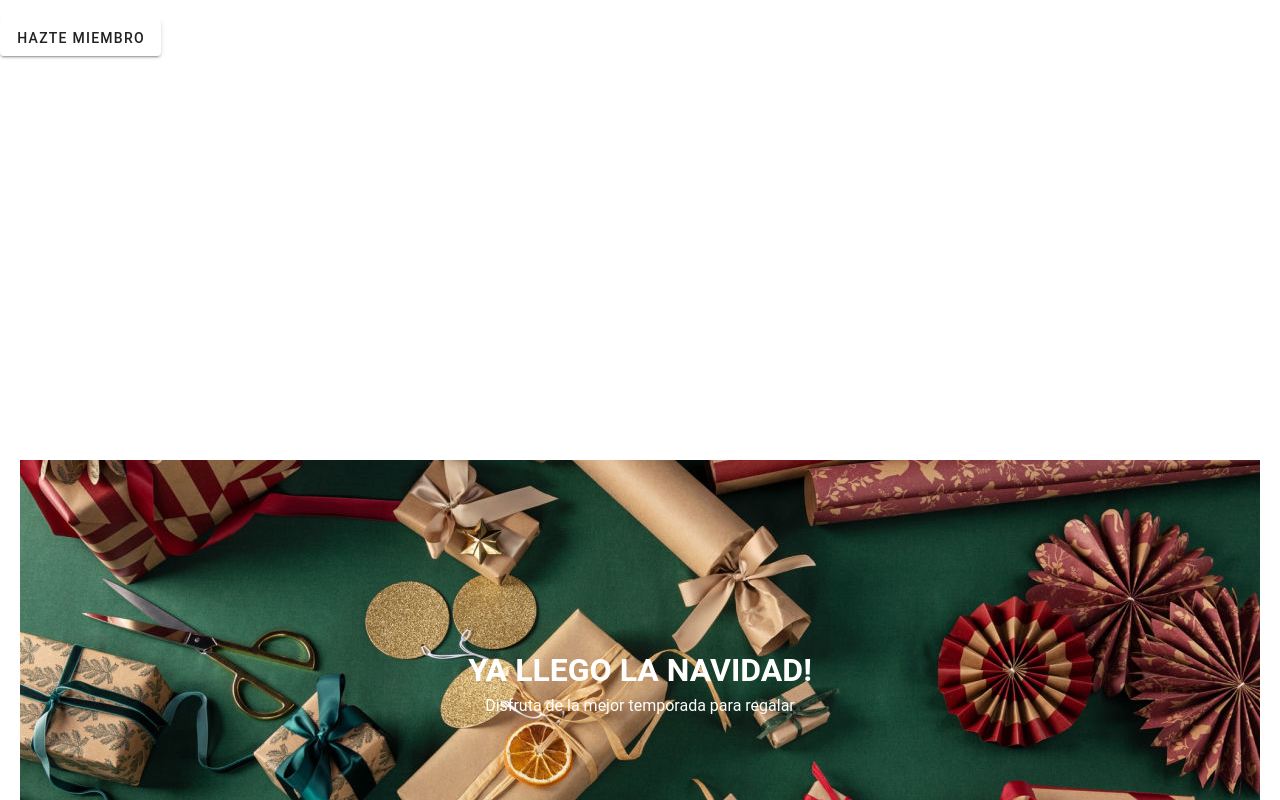
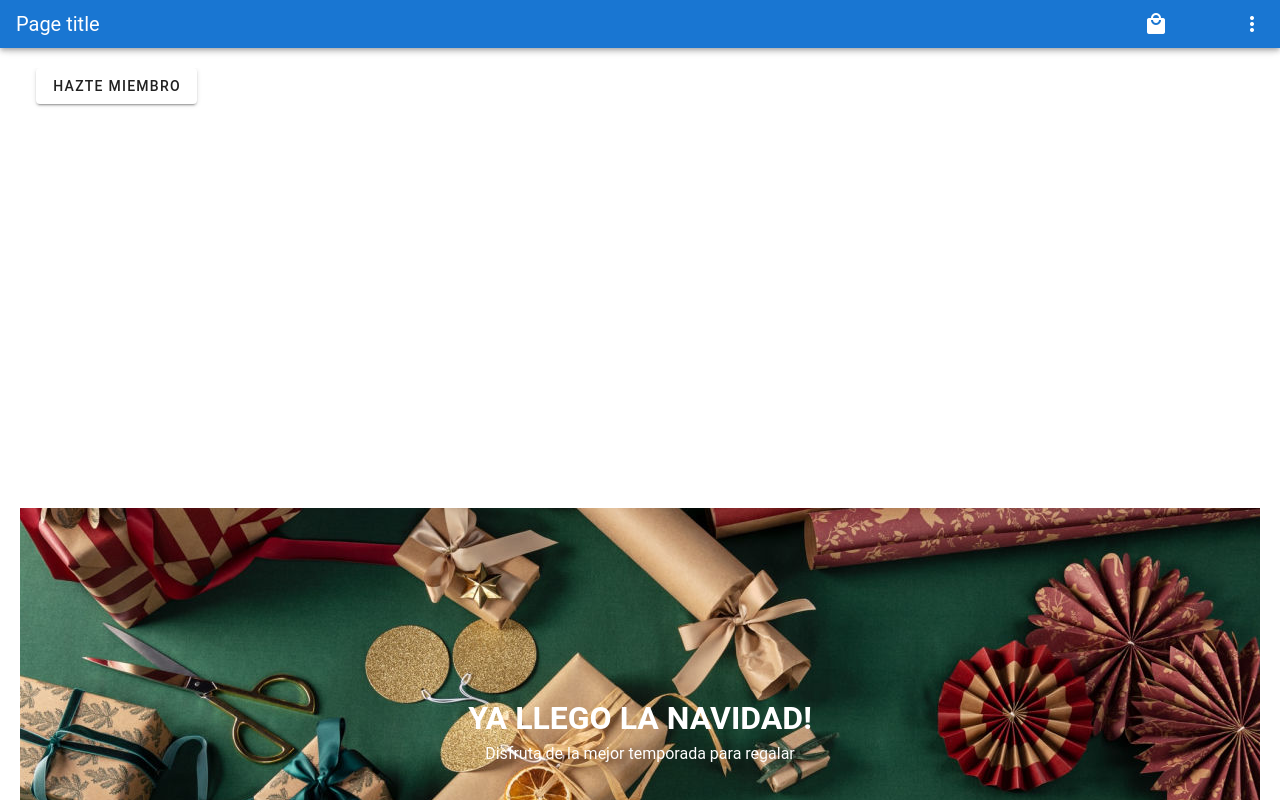
Before and after one commit to Keiddy15/tienda-virtual, a Vue app: page /Inicio in a window 1280 px wide. Shown: the top 800 px of the page. Built offline with nearby package versions, Linux system fonts and the light colour scheme; a small style sheet from the web is missing.

Commit message:
inicio grid

```diff
--- /dev/null
+++ b/src/components/app_bar.vue
@@ -0,0 +1,43 @@
+<template>
+    <div>
+    <v-app-bar
+        color="blue darken-2"
+        dense
+        dark
+    >
+
+        <v-toolbar-title>Page title</v-toolbar-title>
+        <v-spacer></v-spacer>
+
+        <v-btn icon>
+            <v-icon>mdi-shopping</v-icon>
+        </v-btn>
+
+        <v-btn icon>
+            <v-icon>mdi-user</v-icon>
+        </v-btn>
+
+      <v-menu
+        left
+        bottom
+      >
+        <template v-slot:activator="{ on, attrs }">
+          <v-btn
+            icon
+            v-bind="attrs"
+            v-on="on"
+          >
+            <v-icon>mdi-dots-vertical</v-icon>
+          </v-btn>
+        </template>
+
+        </v-menu>
+    </v-app-bar>
+    </div>
+</template>
+
+<script>
+    export default {
+        name: "app_bar"
+    }
+</script>
--- a/src/views/Inicio.vue
+++ b/src/views/Inicio.vue
@@ -1,16 +1,15 @@
 <template>
   <v-app class="Inicio" >
+    <app_bar/>
     <v-img
       src="@/assets/img/inicio.png"
       width="auto"
       height="400"
       class="my-5"
     >
-      <v-row justify="start" >
-          <v-col md="auto" >
-              <v-btn justify="center" align="center" color="white">Hazte miembro</v-btn>
-          </v-col>
-      </v-row>
+      <v-flex class="unirse justify-center" >
+        <v-btn class="ml-9 " color="white">Hazte miembro</v-btn>
+      </v-flex>
     </v-img>
     <v-parallax
       src="@/assets/img/navidad.jpg"
@@ -47,10 +46,15 @@
 <script>
 
 import cards from "@/components/cards.vue";
+import app_bar from "@/components/app_bar.vue";
 export default {
   name: 'Inicio',
   components: {
-    cards
+    cards,app_bar
   }
 }
 </script>
+
+<style scoped>
+
+</style>
```
Also changed, not shown: src/assets/img/fondo_azul.jpg (deleted), src/assets/img/ropa_ninos.jpg (deleted).
